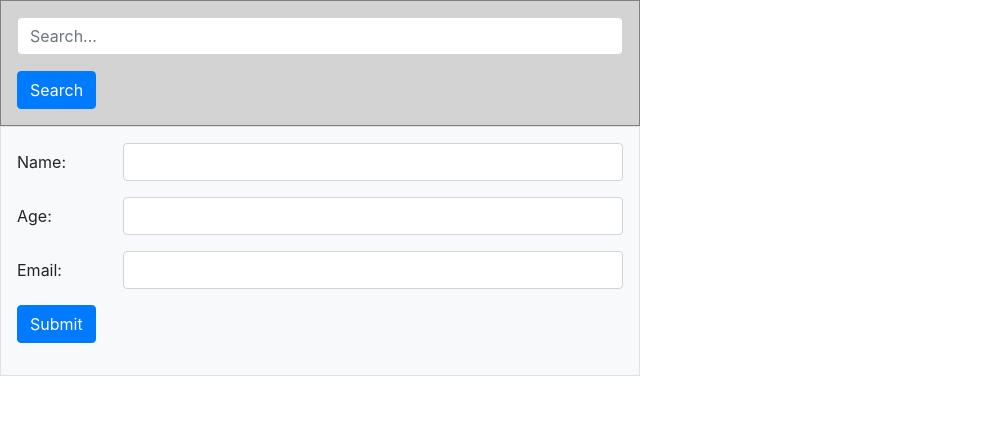
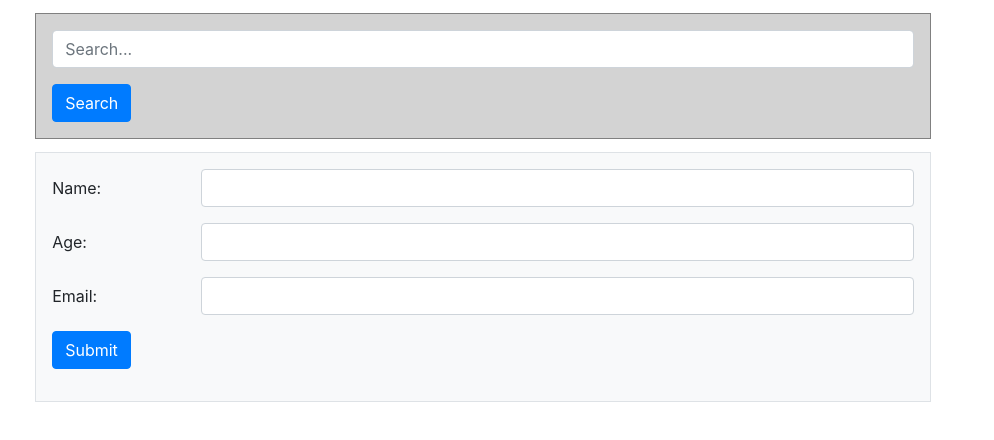
Before and after one commit to brunoterkaly/fancyui, a website built with Parcel: page index.html in a window 1280 px wide. Shown: the whole page, without its empty margins (0-994 px from the left). Built offline with nearby package versions, Linux system fonts and the light colour scheme.

Commit message:
working well

```diff
--- a/index.html
+++ b/index.html
@@ -30,7 +30,9 @@
 
     .form-container,
     .table-container {
-      width: 50%;
+      margin-top: .8em;
+      margin-left: 2.2em;
+      width: 70%;
     }
   </style>
   <meta charset="utf-8">
```
